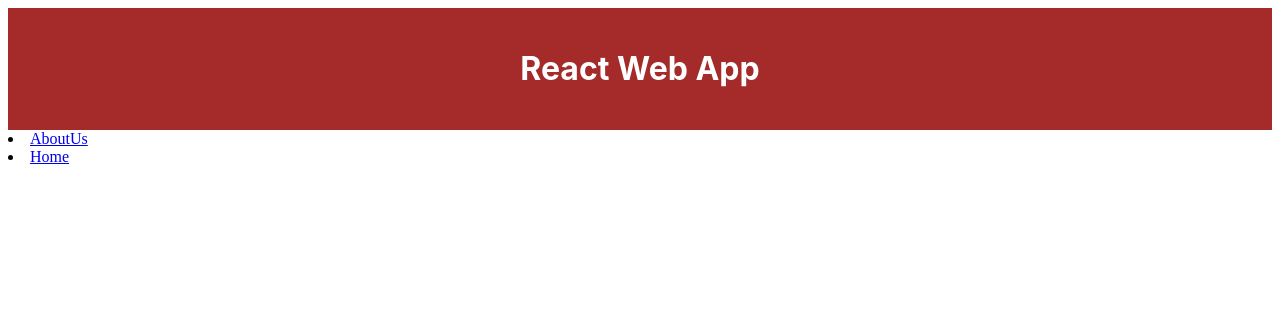
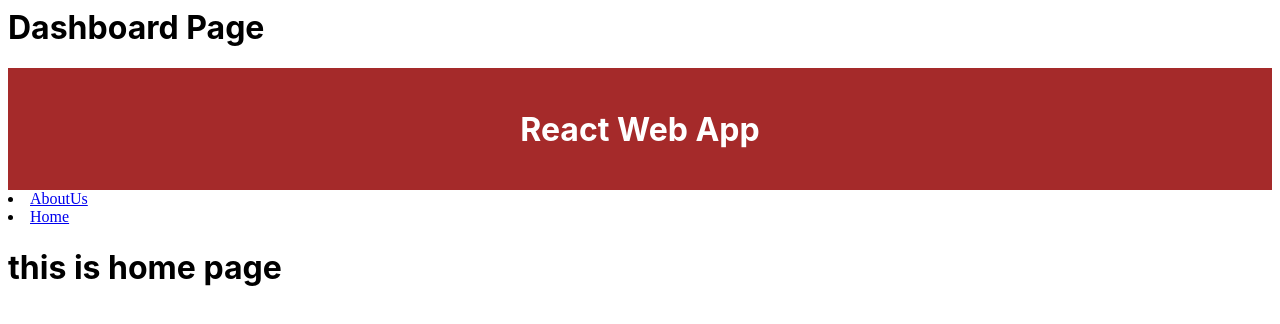
Before and after one commit to pavithrasekar24/online-course-react-06-may, a React (Create React App) app: page /my-app/home in a window 1280 px wide. Shown: the top 324 px of the page. Built offline with nearby package versions, Linux system fonts and the light colour scheme.

Commit message:
3 files modified

```diff
--- a/src/Component/DefaultLayout/DefaultLayout.jsx
+++ b/src/Component/DefaultLayout/DefaultLayout.jsx
@@ -1,8 +1,15 @@
 import React from 'react';
+import Header from '../../Component/Header/Header';
+import { SideNav } from '../../Component/SideNav/SideNav';
+import { Outlet } from 'react-router-dom';
 export default function DefaultLayout() {
   return (
     <div>
       <h1>Dashboard Page</h1>
+      <Header />
+      <SideNav />
+      {/* -render your component home/about */}
+      <Outlet />
     </div>
   );
 }
--- a/src/Component/Login/Login.jsx
+++ b/src/Component/Login/Login.jsx
@@ -3,6 +3,7 @@ export default function Login() {
   return (
     <div>
       <h1>Login Page</h1>
+      <button>Login</button>
     </div>
   );
 }
--- a/src/Component/Main/Main.jsx
+++ b/src/Component/Main/Main.jsx
@@ -6,22 +6,30 @@ import {
   Navigate,
 } from 'react-router-dom';
 import AboutUs from '../../Component/AboutUs/AboutUs';
+import DefaultLayout from '../../Component/DefaultLayout/DefaultLayout';
 import Header from '../../Component/Header/Header';
 import Home from '../../Component/Home/Home';
+import Login from '../../Component/Login/Login';
 import { SideNav } from '../../Component/SideNav/SideNav';
 export default function Main() {
   return (
     <div>
       <Router>
-        <Header />
-        <SideNav />
         <Routes>
-          <Route path="/" element={<Navigate replace to="/home" />} />
-          {/* <Route path="/" element={<AboutUs />} /> */}
-          <Route path="/about-us" element={<AboutUs />} />
-          <Route path="/home" element={<Home />} />
+          <Route path="/" element={<Navigate replace to="/login" />} />
+          <Route path="/login" element={<Login />} />
+
+          <Route path="/my-app" element={<DefaultLayout />}>
+            <Route path="about-us" element={<AboutUs />} />
+            <Route path="home" element={<Home />} />
+          </Route>
+
         </Routes>
       </Router>
     </div>
   );
 }
+
+// /login ->login
+// /my-app/home default +home
+// /my-app/about-us default +Aboutus
```
